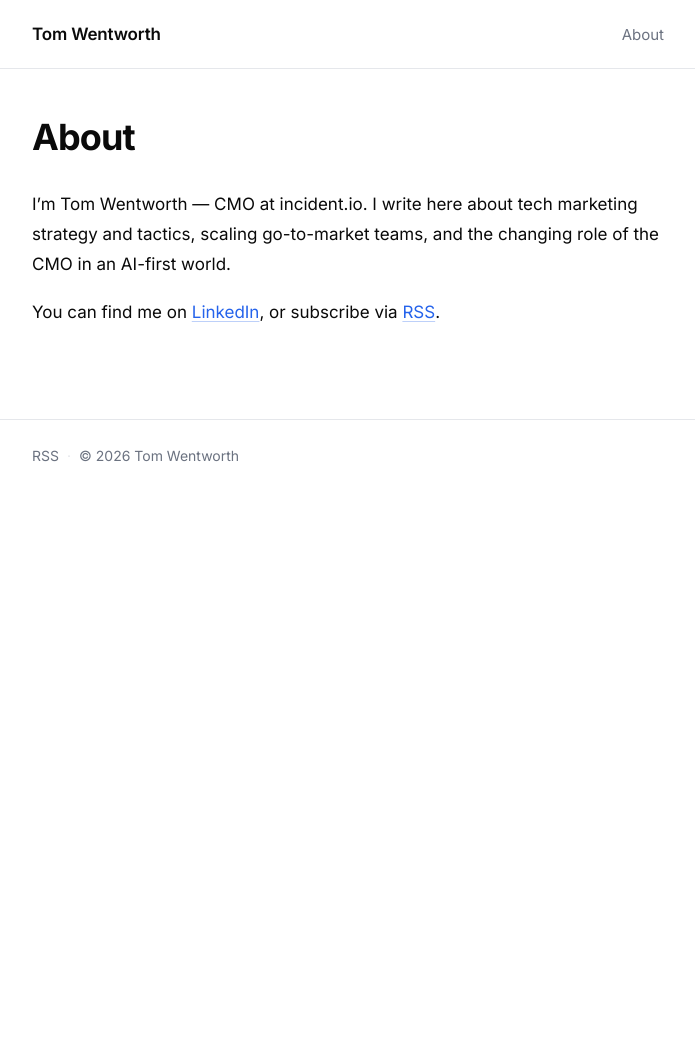
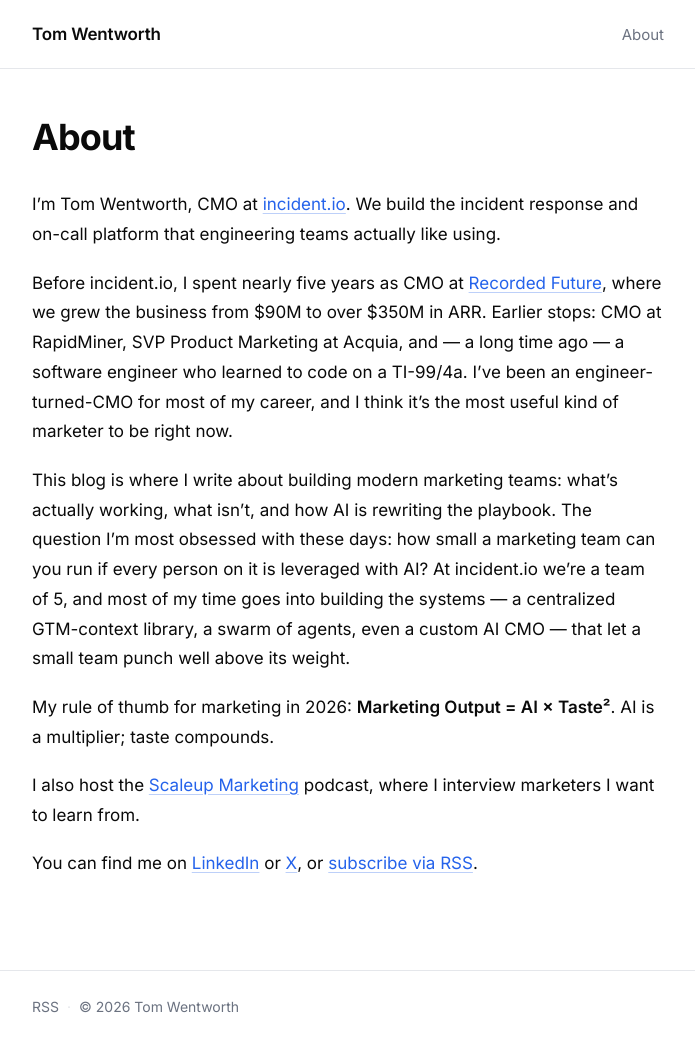
Before and after one commit to twentworth12/twentworth12.github.io, a Jekyll site: the page built from about.md, in a window 1280 px wide. Shown: the whole page, without its empty margins (292-987 px from the left). Built offline with Jekyll 4.4.1, drawn with Linux system fonts in a browser that asks for light colours; before the commit the page ends 900 px from its top, so only the background shows below that.

Commit message:
Rewrite About page
Sharper bio: incident.io role, Recorded Future arc ($90M→$350M ARR),
earlier stops, the engineer-turned-CMO frame, and the current AI-leveraged
small-team obsession. Adds links to incident.io, Recorded Future, the
podcast, LinkedIn, and X.

Co-Authored-By: Claude Opus 4.7 (1M context) <noreply@anthropic.com>

```diff
--- a/about.md
+++ b/about.md
@@ -4,6 +4,14 @@ title: About
 permalink: /about/
 ---
 
-I'm Tom Wentworth — CMO at incident.io. I write here about tech marketing strategy and tactics, scaling go-to-market teams, and the changing role of the CMO in an AI-first world.
+I'm Tom Wentworth, CMO at [incident.io](https://incident.io). We build the incident response and on-call platform that engineering teams actually like using.
 
-You can find me on [LinkedIn](https://www.linkedin.com/in/twentworth/), or subscribe via [RSS](/feed.xml).
+Before incident.io, I spent nearly five years as CMO at [Recorded Future](https://recordedfuture.com), where we grew the business from $90M to over $350M in ARR. Earlier stops: CMO at RapidMiner, SVP Product Marketing at Acquia, and — a long time ago — a software engineer who learned to code on a TI-99/4a. I've been an engineer-turned-CMO for most of my career, and I think it's the most useful kind of marketer to be right now.
+
+This blog is where I write about building modern marketing teams: what's actually working, what isn't, and how AI is rewriting the playbook. The question I'm most obsessed with these days: how small a marketing team can you run if every person on it is leveraged with AI? At incident.io we're a team of 5, and most of my time goes into building the systems — a centralized GTM-context library, a swarm of agents, even a custom AI CMO — that let a small team punch well above its weight.
+
+My rule of thumb for marketing in 2026: **Marketing Output = AI × Taste²**. AI is a multiplier; taste compounds.
+
+I also host the [Scaleup Marketing](https://open.spotify.com/show/4ZP6kmJc6bJuXvmWvjP2Fl) podcast, where I interview marketers I want to learn from.
+
+You can find me on [LinkedIn](https://www.linkedin.com/in/twentworth/) or [X](https://twitter.com/twentworth12), or [subscribe via RSS](/feed.xml).
```
